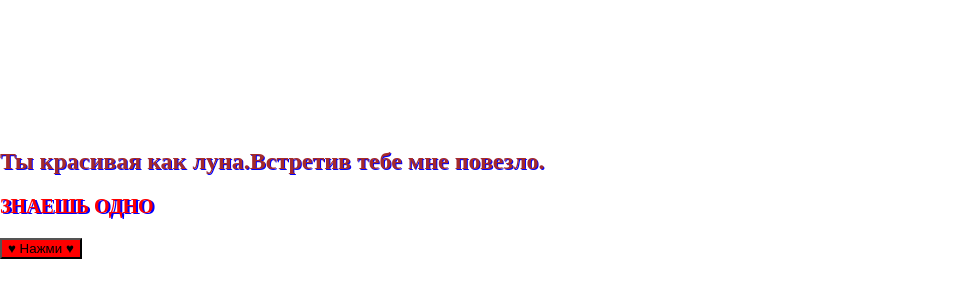
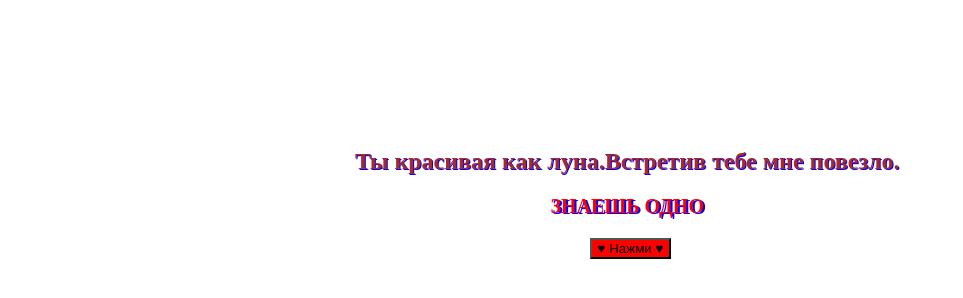
Before and after one commit to TalgarbekKubanychbekuulu/13.12.2021, a plain HTML site: page index.html in a window 1280 px wide. Shown: the whole page, without its empty margins (0-963 px from the left). Drawn offline with Linux system fonts and the light colour scheme.

Commit message:
added center

```diff
--- a/style.css
+++ b/style.css
@@ -7,23 +7,23 @@ body{
     box-sizing: border-box;
 }
 #demo{
-    /* justify-content: center;
+    justify-content: center;
     align-items: center;
-    align-content: center; */
-    /* text-align: center; */
+    align-content: center;
+    text-align: center;
     color: red;
     font-size: 20px;
     text-shadow: blue 2px 1px;
 }
 button {
-   /* margin-left: 47%; */
+   margin-left: 47%;
    background-color: red;
 }
 h2{
-    /* justify-content: center;
+    justify-content: center;
     align-items: center;
     align-content: center;
-    text-align: center; */
+    text-align: center;
     color: brown;
     text-shadow: blue 1px 1px;
-}
+}x
```
